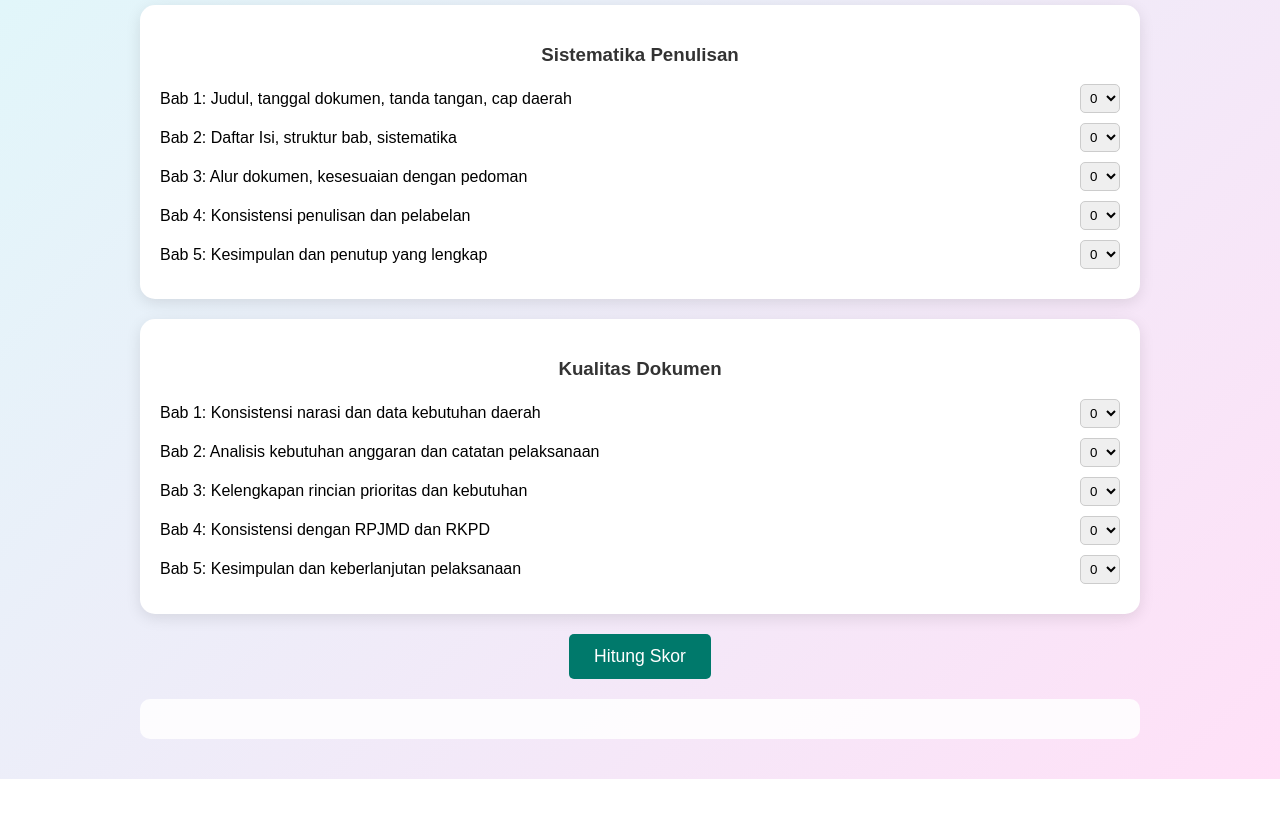
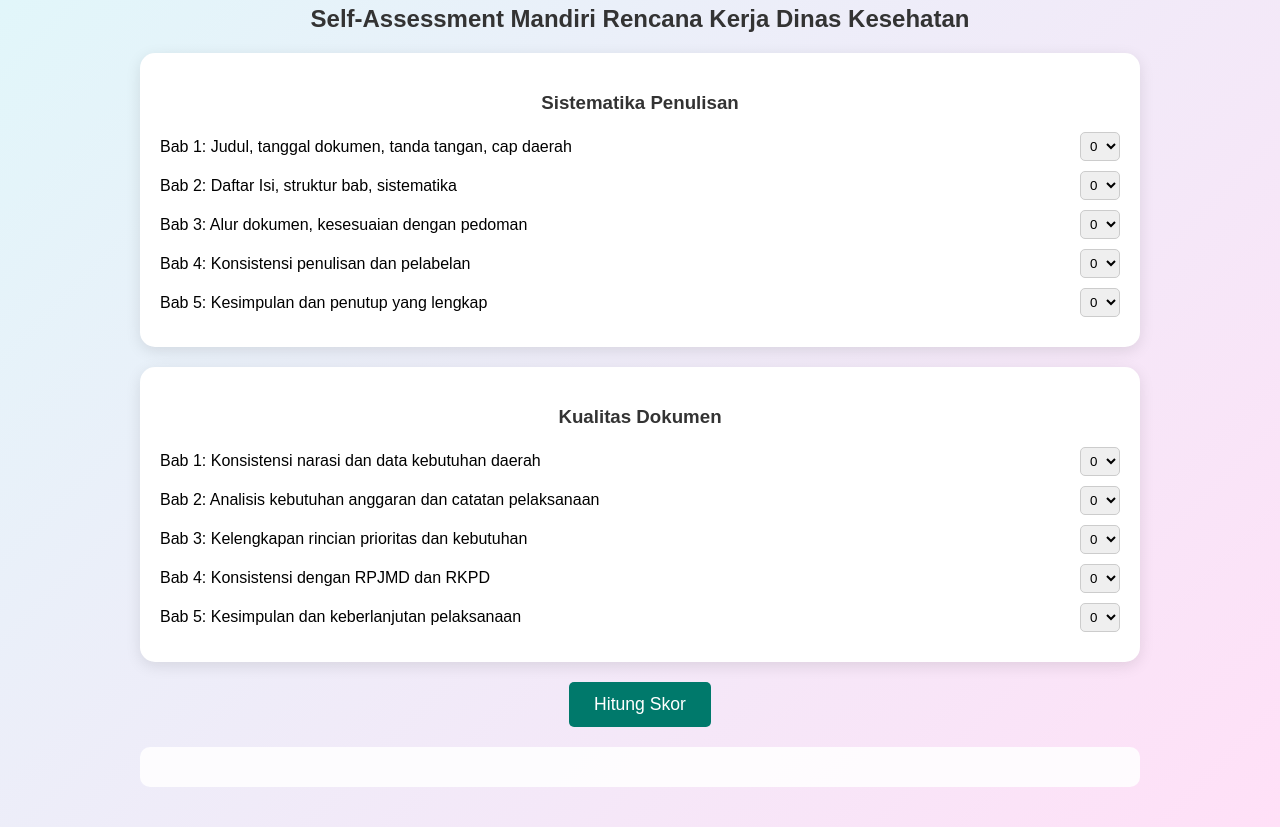
Before and after one commit to anomharjanaproject/samara-renja-dinkes, a plain HTML site: page index.html in a window 1280 px wide. Shown: the part 83-910 px from the top of the page. Before the commit the page ends 862 px from the top, so only its background shows below. Drawn offline with Linux system fonts and the light colour scheme.

Commit message:
Update index.html

```diff
--- a/index.html
+++ b/index.html
@@ -79,6 +79,7 @@ button:hover {
 </head>
 <body>
 <h2>SAMARA Renja</h2>
+  <h2>Self-Assessment Mandiri Rencana Kerja Dinas Kesehatan</h2>
 <form id="assessmentForm">
 <div class="card">
 <h3>Sistematika Penulisan</h3>
```
